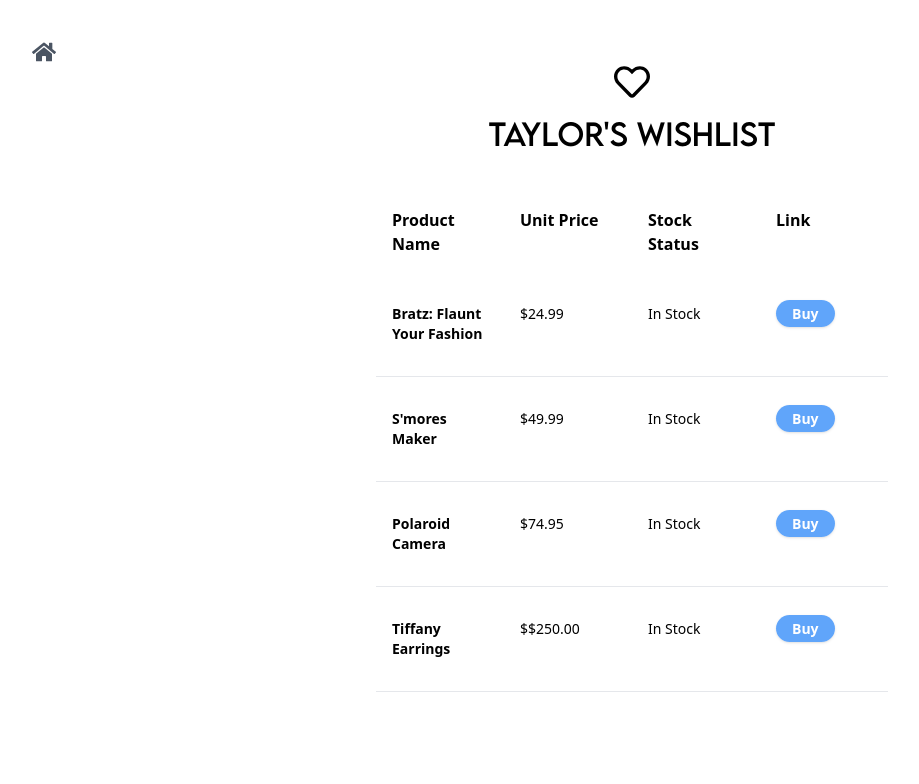
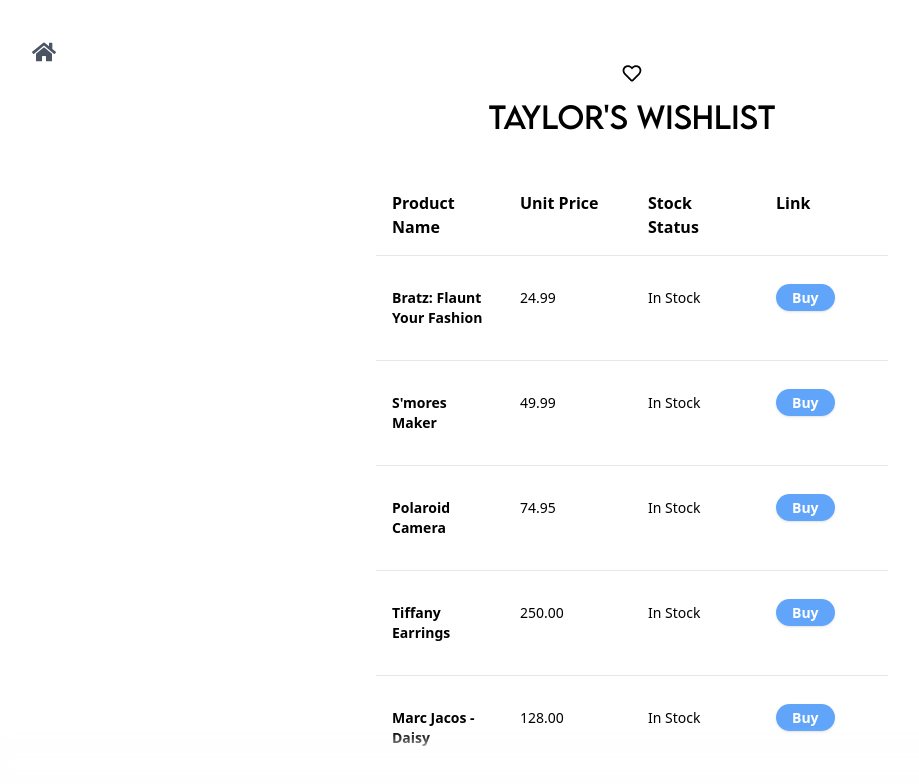
Before and after one commit to jayastronomic/TikiTaylor, a React (Create React App) app: page /wishlist in a window 1280 px wide. Shown: the top 784 px of the page, without its empty margins (8-927 px from the left). Built offline with nearby package versions, Linux system fonts and the light colour scheme; no server answers.

Commit message:
Update Wishlist

```diff
--- a/package.json
+++ b/package.json
@@ -14,6 +14,7 @@
     "react": "^18.2.0",
     "react-dom": "^18.2.0",
     "react-icons": "^4.10.1",
+    "react-loader-spinner": "^5.3.4",
     "react-query": "^3.39.3",
     "react-router-dom": "^6.13.0",
     "react-scripts": "5.0.1",
@@ -44,6 +45,5 @@
       "last 1 firefox version",
       "last 1 safari version"
     ]
-  },
-  "devDependencies": {}
+  }
 }
--- a/src/data/wishlist.js
+++ b/src/data/wishlist.js
@@ -19,8 +19,38 @@
   },
   {
     name: "Tiffany Earrings",
-    price: "$250.00",
+    price: "250.00",
     inStock: "In Stock",
     link: "https://www.tiffany.com/jewelry/earrings/return-to-tiffany-heart-tag-stud-earrings-23900564/",
   },
+  {
+    name: "Marc Jacos - Daisy",
+    price: "128.00",
+    inStock: "In Stock",
+    link: "https://www.sephora.com/product/daisy-P191858",
+  },
+  {
+    name: "Tiffany and Co - Tiffany & Love",
+    price: "149.00",
+    inStock: "In Stock",
+    link: "https://www.tiffany.com/fragrance/tiffany-fragrance/tiffany-love-eau-de-parfum-for-her-68112257/",
+  },
+  {
+    name: "Burberry - Her",
+    price: "Prices Vary",
+    inStock: "In Stock",
+    link: "https://uk.burberry.com/womens-fragrances/#/her/",
+  },
+  {
+    name: "Tequila (Patron, Don Julio, Teremana)",
+    price: "Prices Vary",
+    inStock: "In Stock",
+    link: "https://www.binnys.com/",
+  },
+  {
+    name: "Gift Cards (Chic-Fil-A, Sephora, Footlocker)",
+    price: "Prices Vary",
+    inStock: "In Stock",
+    link: "https://www.giftcards.com/virtual-gift-cards",
+  },
 ];
--- a/src/index.css
+++ b/src/index.css
@@ -36,3 +36,7 @@
 .luau {
   font-family: "luau";
 }
+
+.hide-scrollbar::-webkit-scrollbar {
+  display: none;
+}
--- a/src/pages/AdminLogin.jsx
+++ b/src/pages/AdminLogin.jsx
@@ -3,6 +3,7 @@
 import { motion } from "framer-motion";
 import * as FaIcon from "react-icons/fa";
 import { useQuery, useMutation } from "react-query";
+import { TailSpin } from "react-loader-spinner";
 const api =
   process.env.NODE_ENV === "development"
     ? process.env.REACT_APP_DEVELOPMENT_SERVER
@@ -43,7 +44,7 @@
     return await admin.json();
   };
 
-  const mutation = useMutation(login, {
+  const { mutate, isLoading } = useMutation(login, {
     onSuccess: (data) => {
       console.log(data);
       if (data.logged_in) {
@@ -56,7 +57,7 @@
 
   const handleSubmit = (e) => {
     e.preventDefault();
-    mutation.mutate(credentials);
+    mutate(credentials);
   };
 
   const handleChange = (e) => {
@@ -104,6 +105,8 @@
             <span className="text-[#e68ab9]">I</span>
             <span className="text-[#ec5c0c]">N</span>
           </p>
+          {
+            <div className="flex flex-col space-y-2">
               <div className="flex flex-col space-y-2">
                 <input
                   className="border p-1 rounded focus:outline-none focus:ring-2"
@@ -150,9 +153,16 @@
                 type="submit"
               >
                 Submit
-          </motion.button>{" "}
+              </motion.button>
+            </div>
+          }
         </form>
       </motion.div>
+      {isLoading && (
+        <div className="fixed flex flex-col justify-center items-center bg-white w-screen h-screen bg">
+          <TailSpin color="gray" />
+        </div>
+      )}
     </div>
   );
 };
--- a/src/pages/Guests.jsx
+++ b/src/pages/Guests.jsx
@@ -11,16 +11,10 @@
 
 const Guests = () => {
   const navigate = useNavigate();
-  const [admin, setAdmin] = useState({});
 
   const getGuests = async () => {
     const data = await fetch(`${api}/guests`);
     return await data.json();
-  };
-
-  const getAdmin = async () => {
-    const admin = await fetch(`${api}/logged_in`, { credentials: true });
-    return await admin.json();
   };
 
   const logOut = async () => {
@@ -34,24 +28,12 @@
   const mutation = useMutation(logOut, {
     onSuccess: (data) => {
       if (!data.logged_in) {
-        setAdmin(data);
         navigate("/");
       }
     },
   });
 
   const { data: guests, isLoading, isFetched } = useQuery("guests", getGuests);
-
-  useQuery("admin", getAdmin, {
-    onSuccess: (data) => {
-      if (data.logged_in) {
-        setAdmin(data);
-      } else {
-        navigate("/login");
-      }
-    },
-    refetchOnWindowFocus: false,
-  });
 
   return (
     <div className="flex flex-col h-screen w-screen items-center bg-gray-100 p-8">
@@ -61,7 +43,7 @@
         </Link>
         <button
           className="text-white font-semi-bold bg-blue-500 text-xs rounded p-2"
-          onClick={() => mutation.mutate(admin)}
+          onClick={() => mutation.mutate()}
         >
           Log out
         </button>
--- a/src/pages/Reservation.jsx
+++ b/src/pages/Reservation.jsx
@@ -44,17 +44,13 @@
       },
       body: JSON.stringify({ guest: { ...guest } }),
     };
-    console.log(payload);
     const user = await fetch(`${api}/guests`, payload);
     return await user.json();
   };
 
   const mutation = useMutation(addGuest, {
-    onSuccess: (data) => {
+    onSuccess: () => {
       setVisible(true);
-      setTimeout(() => {
-        navigate("/");
-      }, 1000);
     },
   });
 
--- a/src/pages/WishList.jsx
+++ b/src/pages/WishList.jsx
@@ -2,19 +2,28 @@
 import * as FaIcon from "react-icons/fa";
 import { wishlist } from "../data/wishlist";
 import { Link } from "react-router-dom";
+import { motion } from "framer-motion";
 
 const WishList = () => {
   return (
-    <div className="flex flex-col h-screen w-screen items-center p-10">
+    <motion.div
+      initial={{ opacity: 0 }}
+      animate={{ opacity: 1 }}
+      transition={{ duration: 0.7 }}
+      className="relative flex flex-col h-screen w-screen items-center p-10 overflow-hidden"
+    >
       <div className="w-full">
-        <Link className="text-gray-600 text-2xl" to="/">
+        <Link
+          className="text-gray-600 text-2xl hover:text-gray-500 transition"
+          to="/"
+        >
           <FaIcon.FaHome />
         </Link>
       </div>
       <FaIcon.FaRegHeart className="text-4xl" />
-      <h1 className="text-3xl mt-4 lemonmilk">Taylor's WishList</h1>
-      <div className="flex flex-col w-full mt-10 max-w-lg">
-        <div className="flex font-bold ">
+      <h1 className="text-3xl mt-4 lemonmilk">Taylor's WishList</h1>{" "}
+      <div className="flex flex-col w-full mt-10 max-w-lg overflow-auto hide-scrollbar">
+        <div className="flex font-bold border-b">
           <span className="inline-block w-1/4 p-4">Product Name</span>
           <span className="inline-block w-1/4 p-4">Unit Price</span>
           <span className="inline-block w-1/4 p-4">Stock Status</span>
@@ -30,10 +39,7 @@
                 <span className="inline-block w-1/4 p-4 font-semibold">
                   {name}
                 </span>
-                <span className="inline-block w-1/4 p-4">
-                  {"$"}
-                  {price}
-                </span>
+                <span className="inline-block w-1/4 p-4">{price}</span>
                 <span className="inline-block w-1/4 p-4">{inStock}</span>
                 <span className="inline-block w-1/4 p-4  text-white">
                   <a
@@ -48,7 +54,8 @@
           })}
         </div>
       </div>
-    </div>
+      <div className="absolute bottom-4 border h-10 w-full blur bg-white"></div>
+    </motion.div>
   );
 };
 
```
Also changed, not shown: 1 other file (tests, documents, lock files or other folders). Lines whose indentation alone changed are shown as unchanged.
